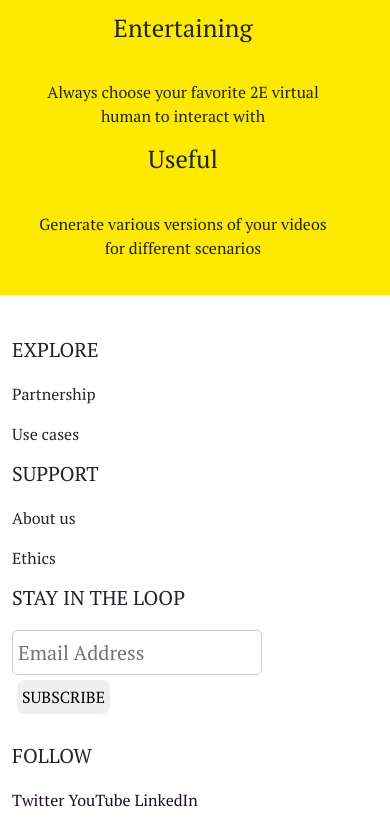
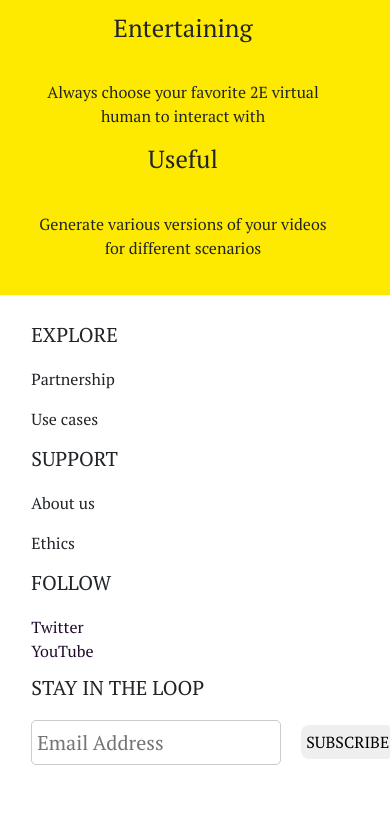
Before and after one commit to Elaine-in-AI/u-g, a plain HTML site: page index.html in a window 390 px wide. Shown: the part 4543-5371 px from the top of the page. After the commit the page ends 5347 px from the top, so only its background shows below. Drawn offline with nearby package versions, Linux system fonts and the light colour scheme.

Commit message:
Add files via upload

```diff
--- a/index.html
+++ b/index.html
@@ -166,20 +166,23 @@
                     <p>About us</p>
                     <p>Ethics</p>
                 </div>
+                <div class="col-md-3 col-sm-6" id="footer-follow">
+                    <h3>FOLLOW</h3>
+                    <div class="social-media">
+                    <a href="">Twitter</a>
+                    <a href="">YouTube</a>
+                    </div>
+                </div>
                 <div class="col-md-5 col-sm-12" id="footer-contact">
                     <h3>STAY IN THE LOOP</h3>
-                    <input type="text" placeholder="Email Address" class="input-email">
-                    <button>SUBSCRIBE</button>
-                </div>
-                <div class="col-md-3 col-sm-6" id="footer-follow">
-                    <h3>FOLLOW</h3>
-                    <a href="">Twitter</a>
-                    <a href="">YouTube</a>
-                    <a href="">LinkedIn</a>
+                    <div class="subscribe-section">
+                        <input type="text" placeholder="Email Address" class="input-email">
+                        <button>SUBSCRIBE</button>
+                    </div>
                 </div>
             </div>
         </div>
-        </footer>
+    </footer>
 
  <script src="https://cdn.jsdelivr.net/npm/bootstrap@5.3.1/dist/js/bootstrap.bundle.min.js"
     integrity="sha384-HwwvtgBNo3bZJJLYd8oVXjrBZt8cqVSpeBNS5n7C8IVInixGAoxmnlMuBnhbgrkm"
--- a/ug-homepage.css
+++ b/ug-homepage.css
@@ -12,12 +12,14 @@ body {
     background-color: #210B2C;
 }
 
+
 .header-nav ul {
     display: flex;
+    flex-wrap: nowrap;
     flex-direction: row;
     align-items: center;
-    justify-content: space-between;
-    padding: 2%;
+    justify-content: space-around;
+    padding-right: 30px;
 }
 
 .header-nav li {
@@ -178,7 +180,7 @@ h2 {
 }
 
 #advantage-container {
-    margin-bottom: 7%;
+    margin-bottom: 3%;
     background-color: #FEEA00;
     padding-top: 5%;
     padding-bottom: 5%;
@@ -219,6 +221,20 @@ h2 {
 #footer-container {
     padding-top: 4%;
     padding-bottom: 4%;
+    padding-left: 8%;
+    padding-right: 8%;
+}
+
+.subscribe-section {
+    display: flex;
+    gap: 15px;
+}
+
+.social-media {
+    display: flex;
+    flex-direction: column;
+    align-items: flex-start;
+    padding-bottom: 13px;
 }
 
 h3 {
@@ -231,3 +247,12 @@ footer a {
     color: #210B2C;
     text-decoration: none;
 }
+
+@media (max-width: 768px) {
+    #footer-container {
+        /* height: 100vh;  */
+        display: flex;
+        flex-direction: column;
+        justify-content: center;
+    }
+}
```
